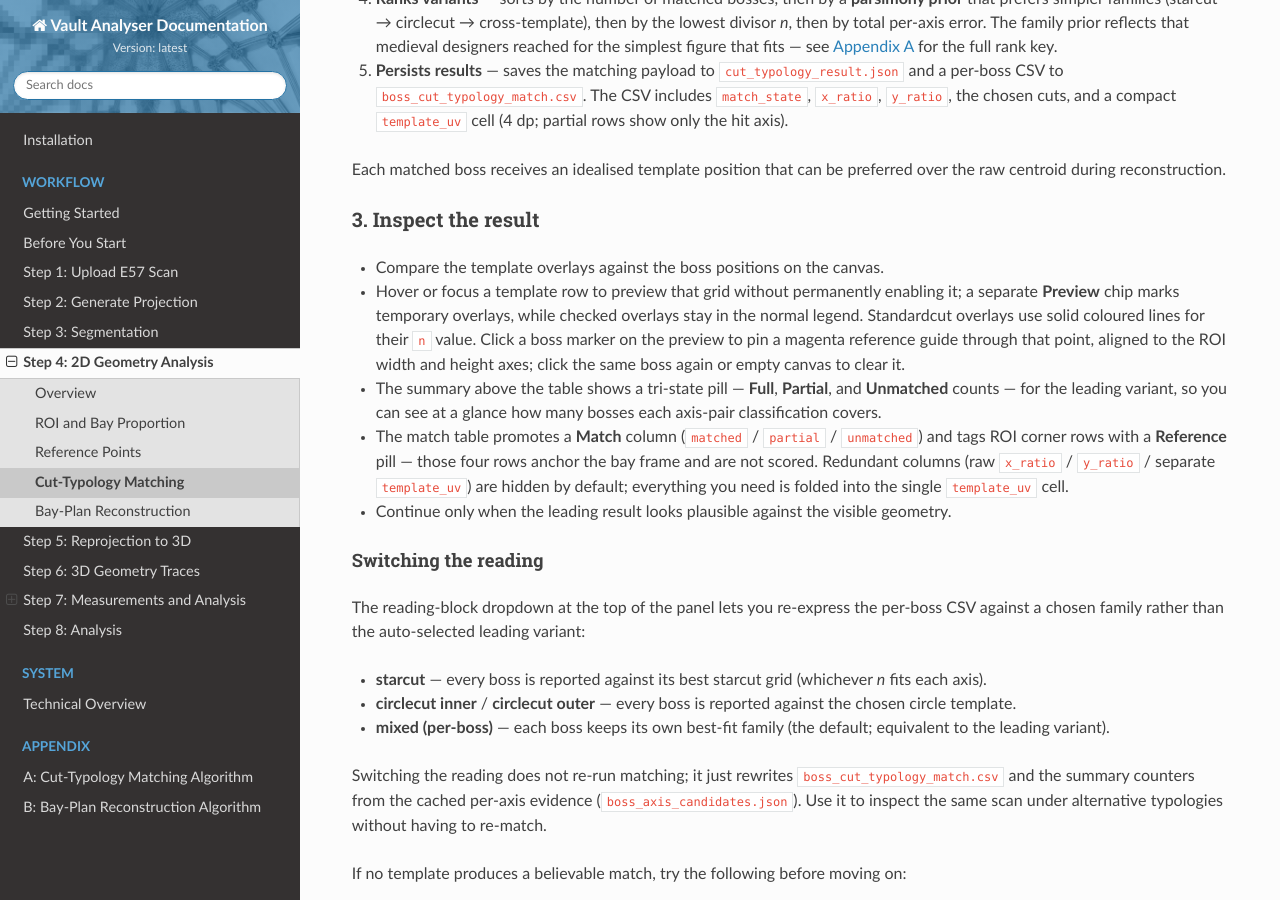
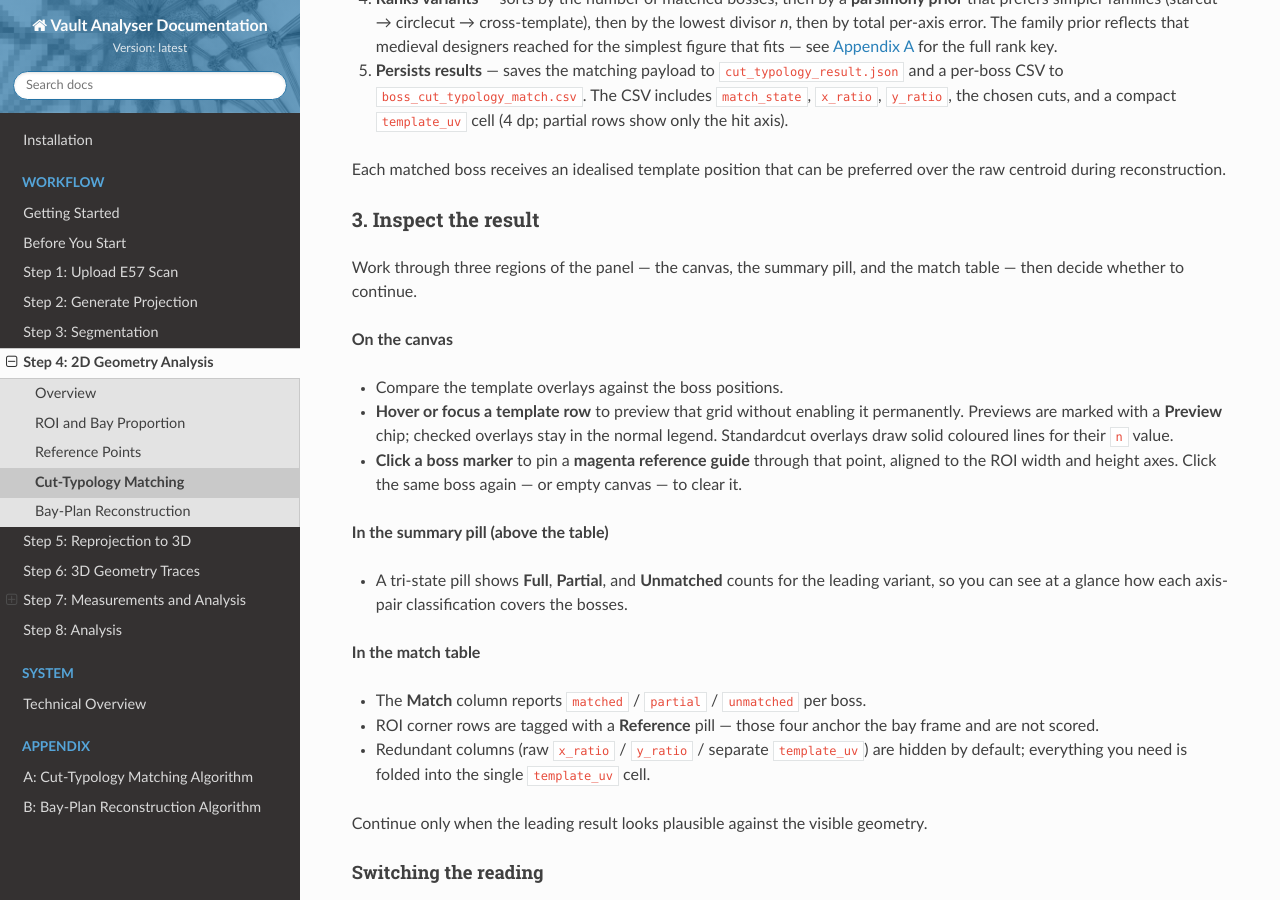
Before and after one commit to DavidJBoardman/ai-vault-dashboard, an MkDocs documentation site: the page built from docs/workflow/step-4/cut-typology-matching.md, in a window 1280 px wide and 900 px high, scrolled down 2309 px. Built offline with MkDocs 1.6.1, drawn with Linux system fonts in a browser that asks for light colours; nearby versions of some CDN libraries.

Commit message:
updates documentation

```diff
--- a/docs/workflow/step-4/cut-typology-matching.md
+++ b/docs/workflow/step-4/cut-typology-matching.md
@@ -55,11 +55,25 @@ Each matched boss receives an idealised template position that can be preferred
 
 ### 3. Inspect the result
 
-- Compare the template overlays against the boss positions on the canvas.
-- Hover or focus a template row to preview that grid without permanently enabling it; a separate **Preview** chip marks temporary overlays, while checked overlays stay in the normal legend. Standardcut overlays use solid coloured lines for their `n` value. Click a boss marker on the preview to pin a magenta reference guide through that point, aligned to the ROI width and height axes; click the same boss again or empty canvas to clear it.
-- The summary above the table shows a tri-state pill — **Full**, **Partial**, and **Unmatched** counts — for the leading variant, so you can see at a glance how many bosses each axis-pair classification covers.
-- The match table promotes a **Match** column (`matched` / `partial` / `unmatched`) and tags ROI corner rows with a **Reference** pill — those four rows anchor the bay frame and are not scored. Redundant columns (raw `x_ratio` / `y_ratio` / separate `template_uv`) are hidden by default; everything you need is folded into the single `template_uv` cell.
-- Continue only when the leading result looks plausible against the visible geometry.
+Work through three regions of the panel — the canvas, the summary pill, and the match table — then decide whether to continue.
+
+**On the canvas**
+
+- Compare the template overlays against the boss positions.
+- **Hover or focus a template row** to preview that grid without enabling it permanently. Previews are marked with a **Preview** chip; checked overlays stay in the normal legend. Standardcut overlays draw solid coloured lines for their `n` value.
+- **Click a boss marker** to pin a **magenta reference guide** through that point, aligned to the ROI width and height axes. Click the same boss again — or empty canvas — to clear it.
+
+**In the summary pill (above the table)**
+
+- A tri-state pill shows **Full**, **Partial**, and **Unmatched** counts for the leading variant, so you can see at a glance how each axis-pair classification covers the bosses.
+
+**In the match table**
+
+- The **Match** column reports `matched` / `partial` / `unmatched` per boss.
+- ROI corner rows are tagged with a **Reference** pill — those four anchor the bay frame and are not scored.
+- Redundant columns (raw `x_ratio` / `y_ratio` / separate `template_uv`) are hidden by default; everything you need is folded into the single `template_uv` cell.
+
+Continue only when the leading result looks plausible against the visible geometry.
 
 #### Switching the reading
 
```
Also changed, not shown: docs/workflow/step-4/index.md (+1 -1 lines).
